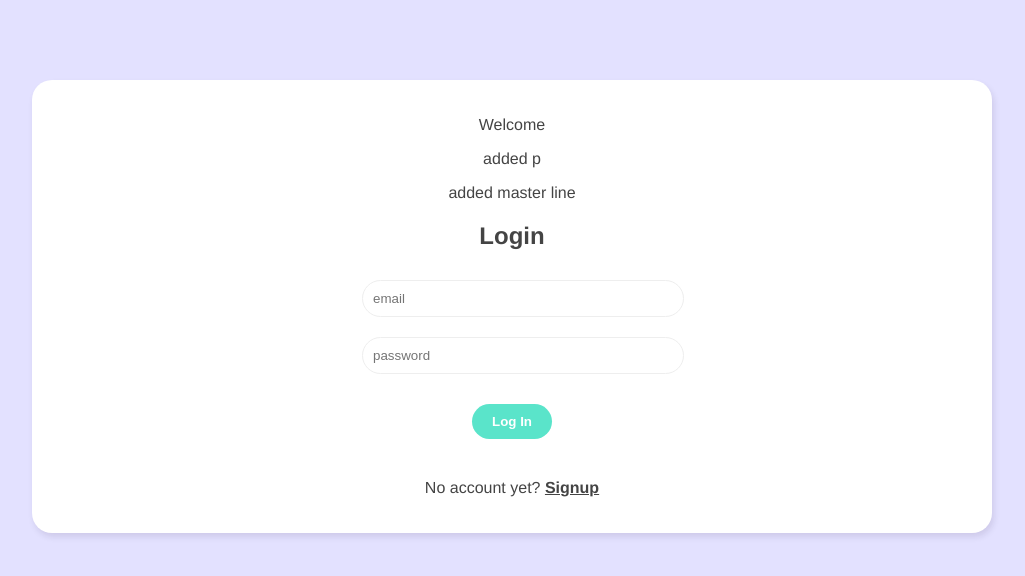
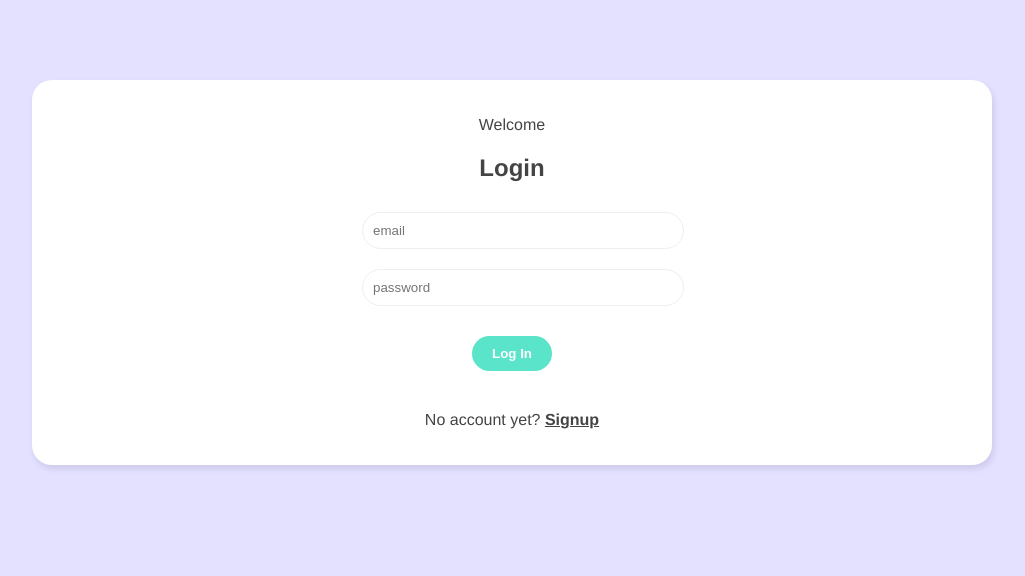
Before and after one commit to karinlj/vue-live-chat, a Vue app: page / in a window 1280 px wide. Shown: the top 576 px of the page, without its empty margins (128-1153 px from the left). Built offline with nearby package versions, Linux system fonts and the light colour scheme; no server answers.

Commit message:
fix back

```diff
--- a/src/views/Welcome.vue
+++ b/src/views/Welcome.vue
@@ -1,8 +1,6 @@
 <template>
   <div class="welcome container">
     <p>Welcome</p>
-    <p>added p</p>
-    <p>added master line</p>
     <div v-if="showLogin">
       <h2>Login</h2>
       <LoginForm @login="enterChat" />
```
